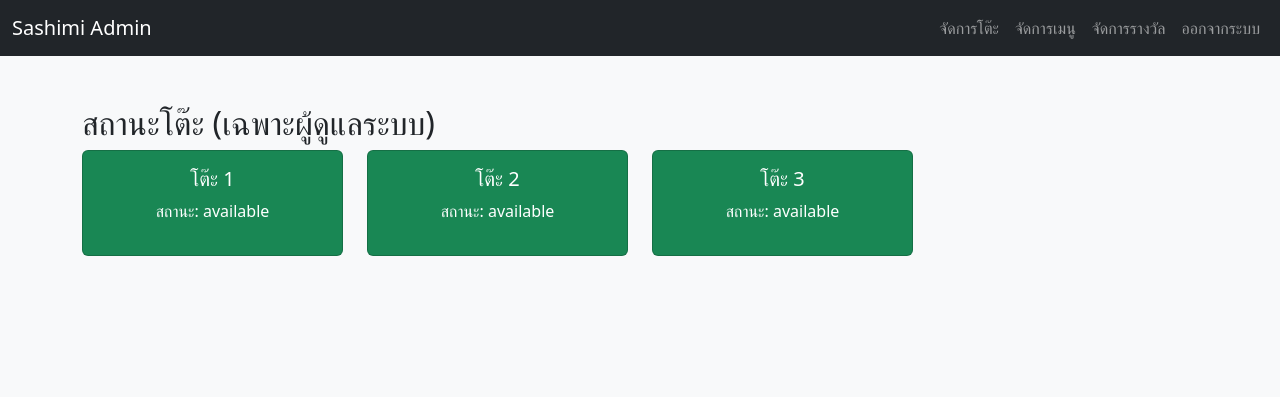
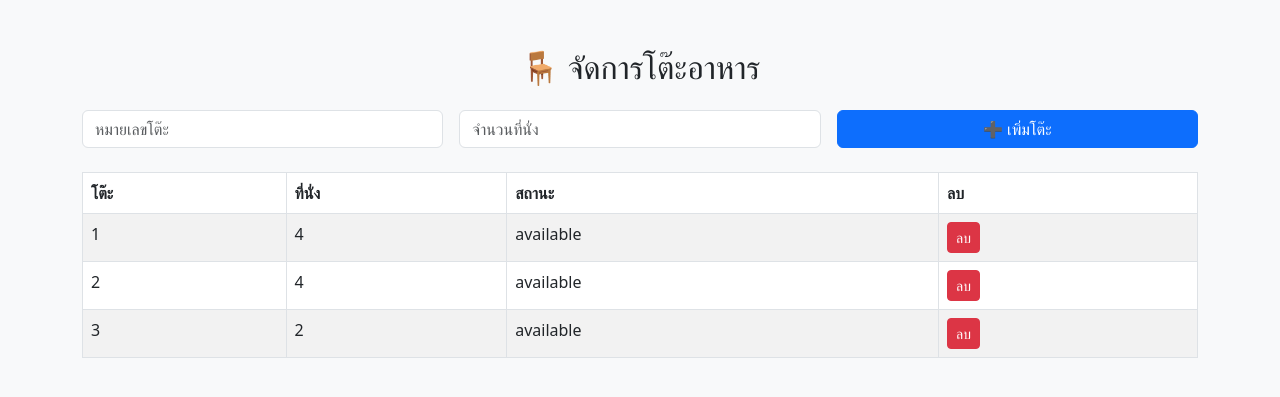
Before and after one commit to Lnwnot/sasimi, a PHP site: page /admin/manage_tables.php in a window 1280 px wide. Shown: the top 397 px of the page. Run offline with PHP 8.4, Linux system fonts and the light colour scheme; a user stored in the database is signed in; data comes from the database, SQL or seed files in the repository.

Commit message:
1.1
แก้ bug เพิ้มระบบจัดการโต๊ะสำหรับ admin

```diff
--- a/admin/manage_tables.php
+++ b/admin/manage_tables.php
@@ -1,22 +1,27 @@
 <?php
 session_start();
+if (!isset($_SESSION['admin'])) {
+    header("Location: ../login.php");
+    exit();
+}
 include '../includes/db.php';
 
-if (!isset($_SESSION['admin'])) {
-    header('Location: login.php');
-    exit();
+$tables = mysqli_query($conn, "SELECT * FROM tables");
+
+if ($_SERVER['REQUEST_METHOD'] === 'POST') {
+    if (isset($_POST['add_table'])) {
+        $table_number = $_POST['table_number'];
+        $capacity = $_POST['capacity'];
+        mysqli_query($conn, "INSERT INTO tables (table_number, capacity) VALUES ('$table_number', '$capacity')");
+        header("Location: manage_tables.php");
+        exit();
+    } elseif (isset($_POST['delete_table'])) {
+        $id = $_POST['id'];
+        mysqli_query($conn, "DELETE FROM tables WHERE id = '$id'");
+        header("Location: manage_tables.php");
+        exit();
+    }
 }
-
-$username = $_SESSION['admin'];
-$user_query = mysqli_query($conn, "SELECT * FROM users WHERE username = '$username'");
-$user = mysqli_fetch_assoc($user_query);
-
-if ($user['role'] != 'admin') {
-    echo "<div class='alert alert-danger'>คุณไม่มีสิทธิ์เข้าถึงหน้านี้</div>";
-    exit();
-}
-
-$tables = mysqli_query($conn, "SELECT * FROM tables");
 ?>
 <!DOCTYPE html>
 <html lang="th">
@@ -26,34 +31,37 @@ $tables = mysqli_query($conn, "SELECT * FROM tables");
     <link href="https://cdn.jsdelivr.net/npm/bootstrap@5.3.0/dist/css/bootstrap.min.css" rel="stylesheet">
 </head>
 <body class="bg-light">
-<nav class="navbar navbar-expand-lg navbar-dark bg-dark">
-  <div class="container-fluid">
-    <a class="navbar-brand" href="../index.php">Sashimi Admin</a>
-    <div class="collapse navbar-collapse">
-      <ul class="navbar-nav ms-auto">
-        <li class="nav-item"><a class="nav-link" href="manage_tables.php">จัดการโต๊ะ</a></li>
-        <li class="nav-item"><a class="nav-link" href="manage_menu.php">จัดการเมนู</a></li>
-        <li class="nav-item"><a class="nav-link" href="manage_rewards.php">จัดการรางวัล</a></li>
-        <li class="nav-item"><a class="nav-link" href="../logout.php">ออกจากระบบ</a></li>
-      </ul>
-    </div>
-  </div>
-</nav>
 <div class="container mt-5">
-    <h2>สถานะโต๊ะ (เฉพาะผู้ดูแลระบบ)</h2>
-    <div class="row">
-        <?php while($row = mysqli_fetch_assoc($tables)): ?>
-            <div class="col-md-3 mb-3">
-                <div class="card <?= $row['status'] == 'available' ? 'bg-success' : ($row['status'] == 'reserved' ? 'bg-warning' : 'bg-danger') ?> text-white">
-                    <div class="card-body text-center">
-                        <h5>โต๊ะ <?= $row['table_number'] ?></h5>
-                        <p>สถานะ: <?= $row['status'] ?></p>
-                    </div>
-                </div>
-            </div>
+    <h2 class="mb-4 text-center">🪑 จัดการโต๊ะอาหาร</h2>
+    <form method="post" class="row g-3 mb-4">
+        <div class="col-md-4">
+            <input type="number" name="table_number" class="form-control" placeholder="หมายเลขโต๊ะ" required>
+        </div>
+        <div class="col-md-4">
+            <input type="number" name="capacity" class="form-control" placeholder="จำนวนที่นั่ง" required>
+        </div>
+        <div class="col-md-4">
+            <button type="submit" name="add_table" class="btn btn-primary w-100">➕ เพิ่มโต๊ะ</button>
+        </div>
+    </form>
+    <table class="table table-bordered table-striped">
+        <thead><tr><th>โต๊ะ</th><th>ที่นั่ง</th><th>สถานะ</th><th>ลบ</th></tr></thead>
+        <tbody>
+        <?php while ($row = mysqli_fetch_assoc($tables)): ?>
+            <tr>
+                <td><?= $row['table_number'] ?></td>
+                <td><?= $row['capacity'] ?></td>
+                <td><?= $row['status'] ?></td>
+                <td>
+                    <form method="post" onsubmit="return confirm('ต้องการลบโต๊ะนี้หรือไม่?');">
+                        <input type="hidden" name="id" value="<?= $row['id'] ?>">
+                        <button name="delete_table" class="btn btn-sm btn-danger">ลบ</button>
+                    </form>
+                </td>
+            </tr>
         <?php endwhile; ?>
-    </div>
-
+        </tbody>
+    </table>
 </div>
 </body>
 </html>
```
Also changed, not shown: menu.php (+17 -6 lines), README.md (added), 1 other file.
